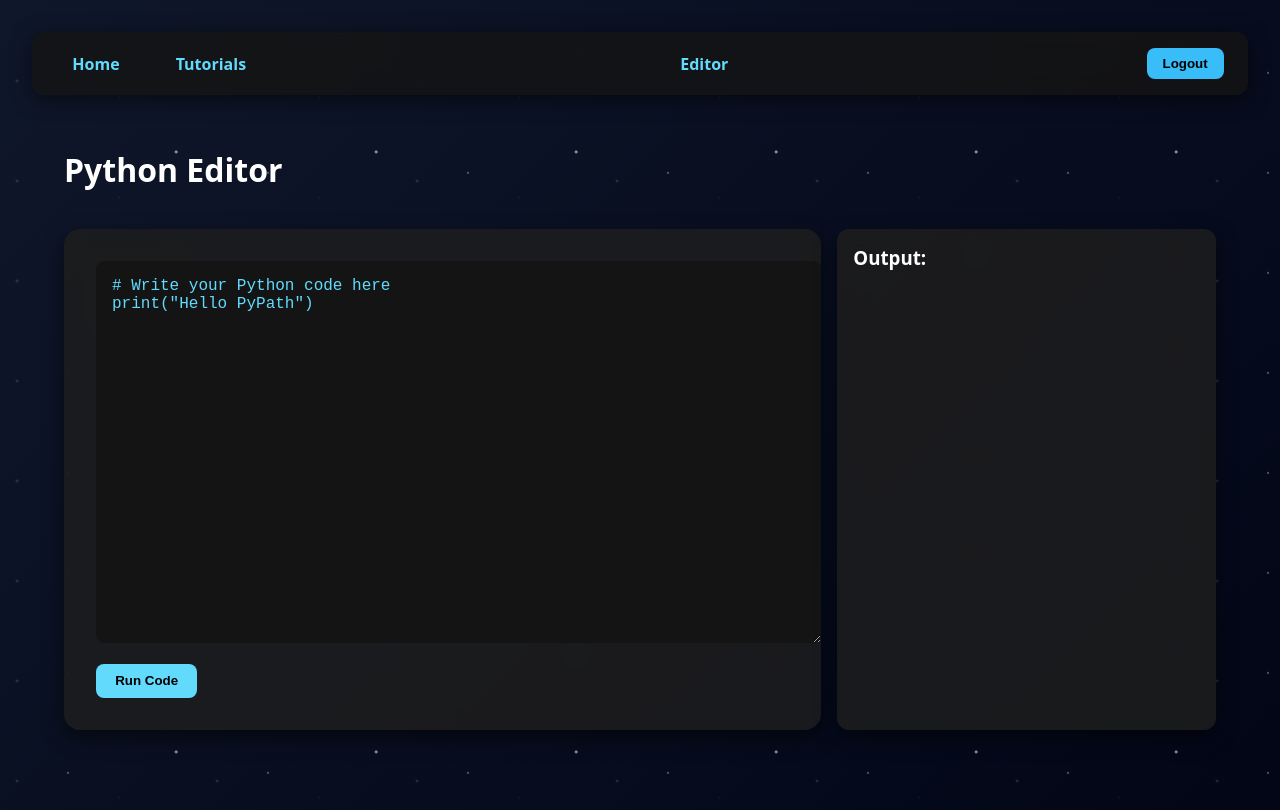
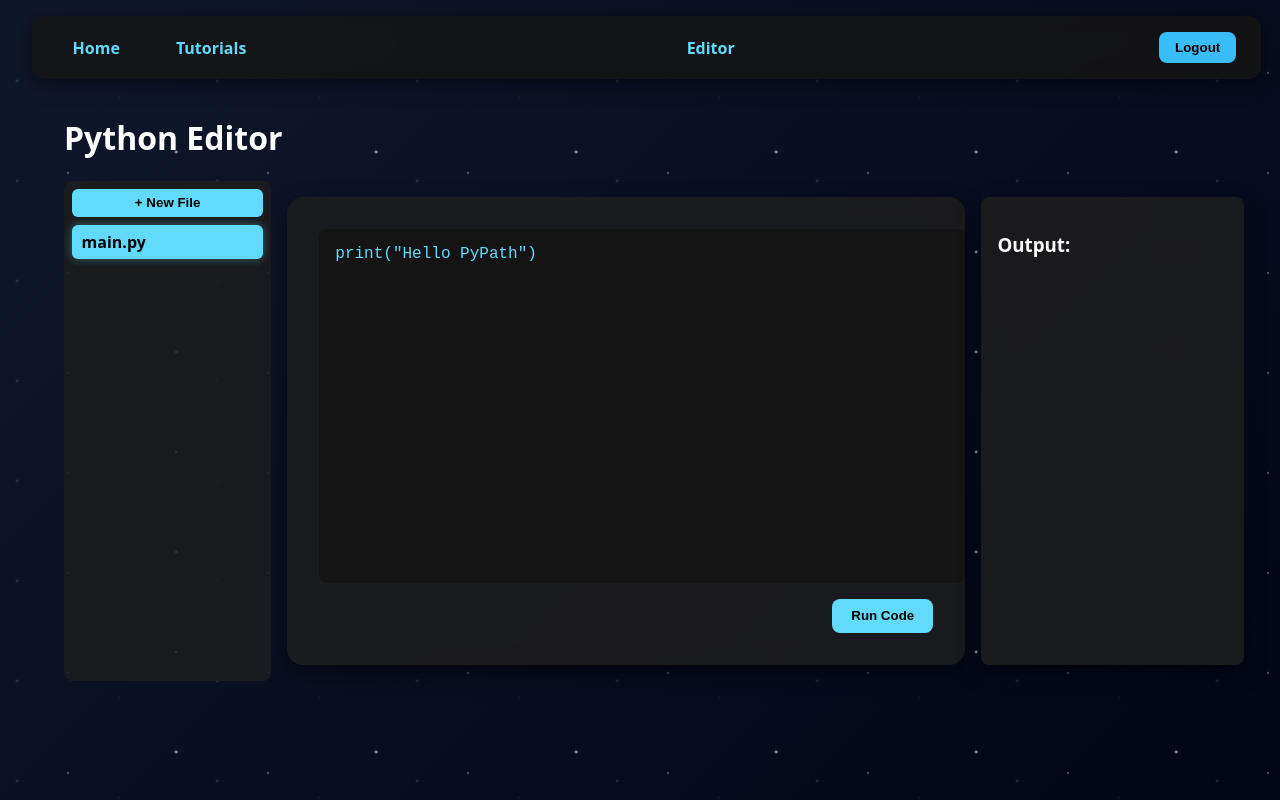
Before and after one commit to HareeshGounipalli/PyPath, a React app in the folder frontend/: page /editor in a window 1280 px wide. Built offline with nearby package versions, Linux system fonts and the light colour scheme; sample sign-in values are in the browser's storage; the HTML template or start-up script is replaced by a standard one.

Commit message:
Added file struture and styling

```diff
--- a/frontend/package.json
+++ b/frontend/package.json
@@ -15,7 +15,9 @@
     "react": "^19.2.0",
     "react-dom": "^19.2.0",
     "react-router-dom": "^7.11.0",
-    "react-transition-group": "^4.4.5"
+    "react-split-pane": "^3.0.4",
+    "react-transition-group": "^4.4.5",
+    "uuid": "^13.0.0"
   },
   "devDependencies": {
     "@eslint/js": "^9.39.1",
--- a/frontend/src/App.css
+++ b/frontend/src/App.css
@@ -4,7 +4,7 @@ nav {
   justify-content: space-between;
   align-items: center;
   width: 96%;
-  max-width: 1280px;
+  max-width: 1480px;
   margin: 1rem auto;
   padding: 0.8rem 1rem;
   background: rgba(20, 20, 20, 0.9);
--- a/frontend/src/index.css
+++ b/frontend/src/index.css
@@ -22,11 +22,13 @@ body {
 }
 
 .app-container {
-  max-width: 1280px;
-  margin: 0 auto; /* center horizontally */
-  padding: 2rem;
-  text-align: left; /* align like webapp */
+  max-width: 1480px;
+  margin: 0 auto;
+  padding: 1rem 2rem;
+  text-align: left;
+  width: 96%; /* increase main container width */
 }
+
 
 /* Floating background */
 body::before {
--- a/frontend/src/pages/Editor.css
+++ b/frontend/src/pages/Editor.css
@@ -1,29 +1,54 @@
-.editor-container {
+.editor-wrapper {
   display: flex;
   gap: 1rem;
-  /* flex-wrap removed to keep side by side */
+  width: 100%;
+  min-height: 500px;
 }
 
-/* Editor gets more width */
-.editor-section {
-  flex: 2; /* takes 2 parts */
-  min-width: 300px;
+/* FileTree Panel */
+.editor-wrapper > div:first-child {
+  flex: 1; /* file tree smaller width */
+  max-width: 220px;
+  background: rgba(30, 30, 30, 0.85);
+  border-radius: 8px;
+  padding: 0.5rem;
 }
 
-/* Console gets less width */
-.console-section {
-  flex: 1; /* takes 1 part */
-  min-width: 200px;
-  background: rgba(30, 30, 30, 0.85);
-  border-radius: 12px;
-  padding: 1rem;
-  min-height: 350px;
-  overflow-y: auto;
+/* FileTree active file highlight */
+.file-item {
+  padding: 0.4rem 0.6rem;
+  border-radius: 6px;
+  cursor: pointer;
+  color: #cbd5f5;
 }
 
-.editor-section textarea {
+.file-item:hover {
+  background: rgba(50, 50, 50, 0.6);
+}
+
+.file-item.active {
+  background: #61dafb;
+  color: #000;
+  font-weight: bold;
+}
+
+/* Editor + Console container */
+.editor-console {
+  flex: 5; /* increased width for editor + console */
+  display: flex;
+  gap: 1rem;
+}
+
+/* Editor Section */
+.editor-card {
+  flex: 4; /* editor wider */
+  display: flex;
+  flex-direction: column;
+}
+
+.editor-textarea {
   width: 100%;
-  min-height: 350px;
+  height: 100%;
   font-family: monospace;
   font-size: 1rem;
   border-radius: 8px;
@@ -31,10 +56,11 @@
   background: rgba(20, 20, 20, 0.9);
   color: #61dafb;
   border: none;
-  resize: vertical;
+  resize: none;
+  flex: 1; /* fill height */
 }
 
-.editor-section button {
+.run-button {
   margin-top: 1rem;
   padding: 0.6rem 1.2rem;
   border-radius: 8px;
@@ -42,28 +68,86 @@
   color: #000;
   font-weight: bold;
   cursor: pointer;
-  transition: all 0.3s ease;
+  align-self: flex-end;
 }
 
-.editor-section button:hover {
+.run-button:hover {
   background: #21a1f1;
 }
 
-.console-section pre {
-  white-space: pre-wrap;
-  word-wrap: break-word;
+/* Console Section */
+.console-card {
+  flex: 1.5; /* reduced width for console */
+  padding-left: 1rem;
+  max-height: 100%;
+  overflow-y: auto;
+  background: rgba(30, 30, 30, 0.85);
+  border-radius: 8px;
+  padding: 1rem;
 }
 
-.console-section h3 {
-  margin-top: 0;
+.console-output,
+.console-error {
+  white-space: pre-wrap;
 }
 
-@media (max-width: 768px) {
-  .editor-container {
-    flex-direction: column;
-  }
-  .editor-section,
-  .console-section {
-    flex: 1 1 100%;
-  }
+.console-error {
+  color: #f87171;
 }
+
+
+/* //// */
+
+/* FileTree Panel */
+.file-tree {
+  flex: 1;
+  max-width: 220px;
+  background: rgba(30, 30, 30, 0.85);
+  border-radius: 8px;
+  padding: 0.5rem;
+}
+
+/* New File Button */
+.file-tree button {
+  width: 100%;
+  padding: 0.4rem 0.6rem;
+  border-radius: 6px;
+  border: none;
+  margin-bottom: 0.5rem;
+  cursor: pointer;
+  background-color: #61dafb;
+  color: #000;
+  font-weight: bold;
+  transition: background 0.2s;
+}
+
+.file-tree button:hover {
+  background-color: #21a1f1;
+}
+
+/* File list items */
+.file-tree ul {
+  list-style: none;
+  padding: 0;
+  margin: 0;
+}
+
+.file-tree li {
+  padding: 0.4rem 0.6rem;
+  border-radius: 6px;
+  cursor: pointer;
+  color: #cbd5f5;
+  transition: background 0.2s, color 0.2s;
+}
+
+.file-tree li:hover {
+  background: rgba(50, 50, 50, 0.6);
+}
+
+/* Active / selected file */
+.file-tree li.active-file {
+  background-color: #61dafb;
+  color: #000;
+  font-weight: bold;
+  box-shadow: 0 0 8px #61dafb66;
+}
--- a/frontend/src/pages/Editor.jsx
+++ b/frontend/src/pages/Editor.jsx
@@ -1,56 +1,101 @@
-import React, { useState } from "react";
+import React, { useState, useEffect } from "react";
 import api from "../api";
 import "../App.css";
 import "./Editor.css";
+import FileTree from "./FileTree"; // file structure panel
 
 export default function CodeEditor() {
-  const [code, setCode] = useState(`# Write your Python code here\nprint("Hello PyPath")`);
+  // Load files from localStorage or default
+  const [files, setFiles] = useState(() => {
+    const saved = localStorage.getItem("editor-files");
+    if (saved) return JSON.parse(saved);
+    return [{ id: 1, name: "main.py", content: 'print("Hello PyPath")' }];
+  });
+
+  const [activeFile, setActiveFile] = useState(() => {
+    const saved = localStorage.getItem("editor-active-file");
+    if (saved) return JSON.parse(saved);
+    return files[0];
+  });
+
   const [output, setOutput] = useState("");
   const [error, setError] = useState("");
   const [loading, setLoading] = useState(false);
 
+  // Persist files and active file
+  useEffect(() => {
+    localStorage.setItem("editor-files", JSON.stringify(files));
+    localStorage.setItem("editor-active-file", JSON.stringify(activeFile));
+  }, [files, activeFile]);
+
   const handleRun = async () => {
+    if (!activeFile?.content) return;
     setLoading(true);
     setOutput("");
     setError("");
 
     try {
-      const res = await api.post("/editor/execute", { code });
+      const res = await api.post("/editor/execute", { code: activeFile.content });
       setOutput(res.data.output || "");
       setError(res.data.error || "");
     } catch (err) {
+      console.error(err);
       setError(err.response?.data?.detail || "Something went wrong");
     } finally {
       setLoading(false);
     }
   };
 
+  const handleCodeChange = (e) => {
+    const updatedContent = e.target.value;
+    setActiveFile({ ...activeFile, content: updatedContent });
+
+    // Update in files array
+    const updatedFiles = files.map(f => f.id === activeFile.id ? { ...f, content: updatedContent } : f);
+    setFiles(updatedFiles);
+  };
+
   return (
     <div className="app-container">
       <h1>Python Editor</h1>
+      <div className="editor-wrapper">
+        {/* FileTree Panel */}
+        <FileTree
+          files={files}
+          setFiles={setFiles}
+          activeFile={activeFile}
+          setActiveFile={setActiveFile}
+        />
 
-      <div className="editor-container">
-        <div className="editor-section card">
+        {/* Editor + Console */}
+        <div className="editor-console">
+          <div className="editor-card card">
             <textarea
-            value={code}
-            onChange={(e) => setCode(e.target.value)}
+              value={activeFile.content}
+              onChange={handleCodeChange}
+              className="editor-textarea"
             />
-          <button onClick={handleRun} disabled={loading}>
+            <button
+              className="run-button"
+              onClick={handleRun}
+              disabled={loading}
+            >
               {loading ? "Running..." : "Run Code"}
             </button>
           </div>
 
-        <div className="console-section card">
+          <div className="console-card card">
             <h3>Output:</h3>
-          <pre>{output}</pre>
+            <pre className="console-output">{output}</pre>
             {error && (
               <>
-              <h3 style={{ color: "#f87171" }}>Error:</h3>
-              <pre style={{ color: "#f87171" }}>{error}</pre>
+                <h3 className="console-error">Error:</h3>
+                <pre className="console-error">{error}</pre>
               </>
             )}
           </div>
         </div>
       </div>
+    </div>
   );
 }
--- /dev/null
+++ b/frontend/src/pages/FileTree.jsx
@@ -0,0 +1,28 @@
+export default function FileTree({ files, setFiles, activeFile, setActiveFile }) {
+  const handleNewFile = () => {
+    const newFile = {
+      id: Date.now(),
+      name: `new_file_${files.length + 1}.py`,
+      content: "",
+    };
+    setFiles([...files, newFile]);
+    setActiveFile(newFile); // immediately make it active
+  };
+
+  return (
+    <div className="file-tree">
+      <button onClick={handleNewFile}>+ New File</button>
+      <ul>
+        {files.map(file => (
+          <li
+            key={file.id}
+            className={activeFile?.id === file.id ? "active-file" : ""}
+            onClick={() => setActiveFile(file)}
+          >
+            {file.name}
+          </li>
+        ))}
+      </ul>
+    </div>
+  );
+}
```
Also changed, not shown: 1 other file (tests, documents, lock files or other folders). Lines whose indentation alone changed are shown as unchanged.
